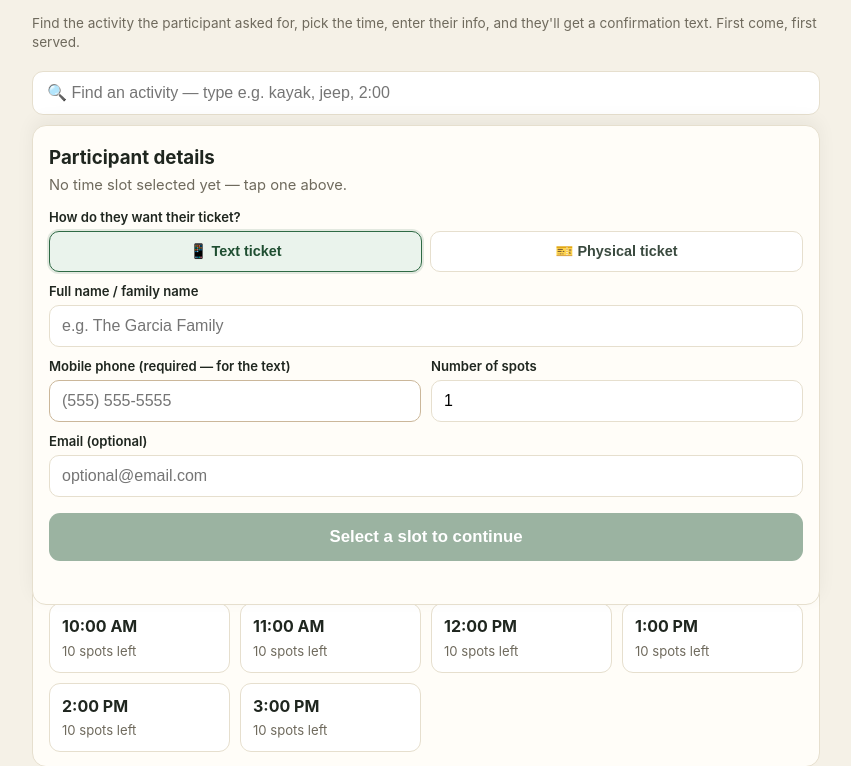
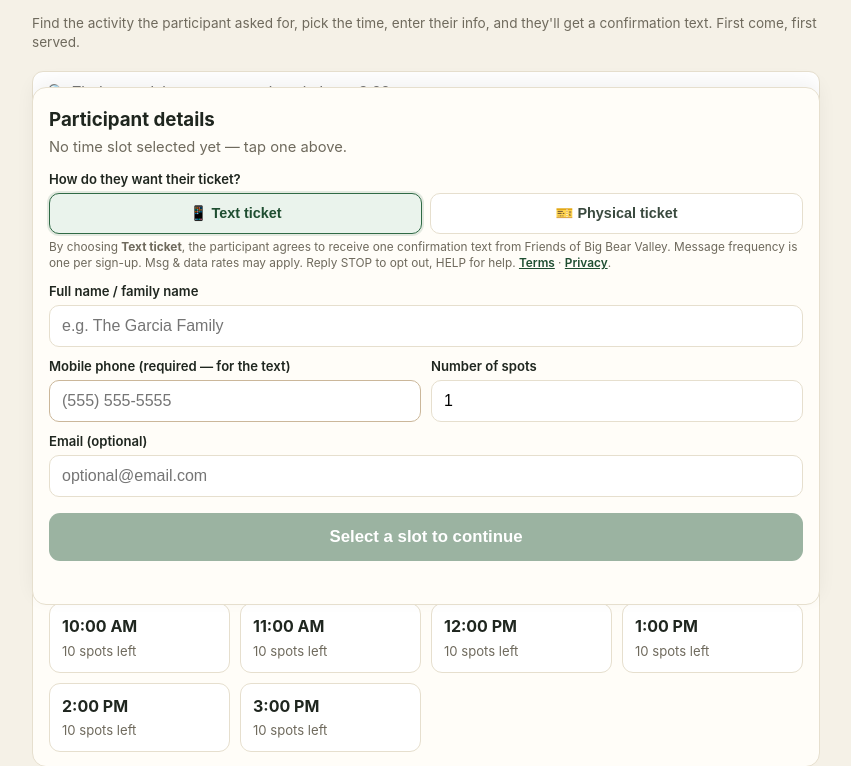
Before and after one commit to VisibleIntellect/oad-signup, a Flask app: template templates/index.html in a window 1280 px wide. Shown: the part 195-961 px from the top of the page, without its empty margins (214-1065 px from the left). Run offline with Flask 3, Linux system fonts and the light colour scheme; the template is opened without the code that fills it, so the values that code supplies are empty; data comes from the database, SQL or seed files in the repository.

Commit message:
Add files via upload

```diff
--- a/templates/index.html
+++ b/templates/index.html
@@ -53,6 +53,8 @@
   .seg-btn{flex:1;padding:11px 8px;border:1.5px solid var(--line);border-radius:10px;background:#fff;
            font-size:.9rem;font-weight:700;cursor:pointer;color:#3a4a3f}
   .seg-btn.on{border-color:var(--green);background:#eaf3ec;color:var(--green-d);box-shadow:0 0 0 2px #2f6a4522}
+  .consent{font-size:.74rem;color:var(--muted);margin:6px 0 2px;line-height:1.35}
+  .consent a{color:var(--green-d);font-weight:600}
   label{display:block;font-size:.82rem;font-weight:600;margin:10px 0 4px}
   input{width:100%;padding:11px 12px;border:1.5px solid var(--line);border-radius:10px;
         font-size:1rem}
@@ -112,6 +114,7 @@
       <button type="button" class="seg-btn on" data-delivery="text" id="seg-text">📱 Text ticket</button>
       <button type="button" class="seg-btn" data-delivery="physical" id="seg-phys">🎫 Physical ticket</button>
     </div>
+    <p class="consent">By choosing <b>Text ticket</b>, the participant agrees to receive one confirmation text from Friends of Big Bear Valley. Message frequency is one per sign-up. Msg &amp; data rates may apply. Reply STOP to opt out, HELP for help. <a href="/sms-terms" target="_blank" rel="noopener">Terms</a> &middot; <a href="/sms-privacy" target="_blank" rel="noopener">Privacy</a>.</p>
     <label>Full name / family name</label>
     <input id="name" name="name" placeholder="e.g. The Garcia Family" required>
     <div class="row">
```
